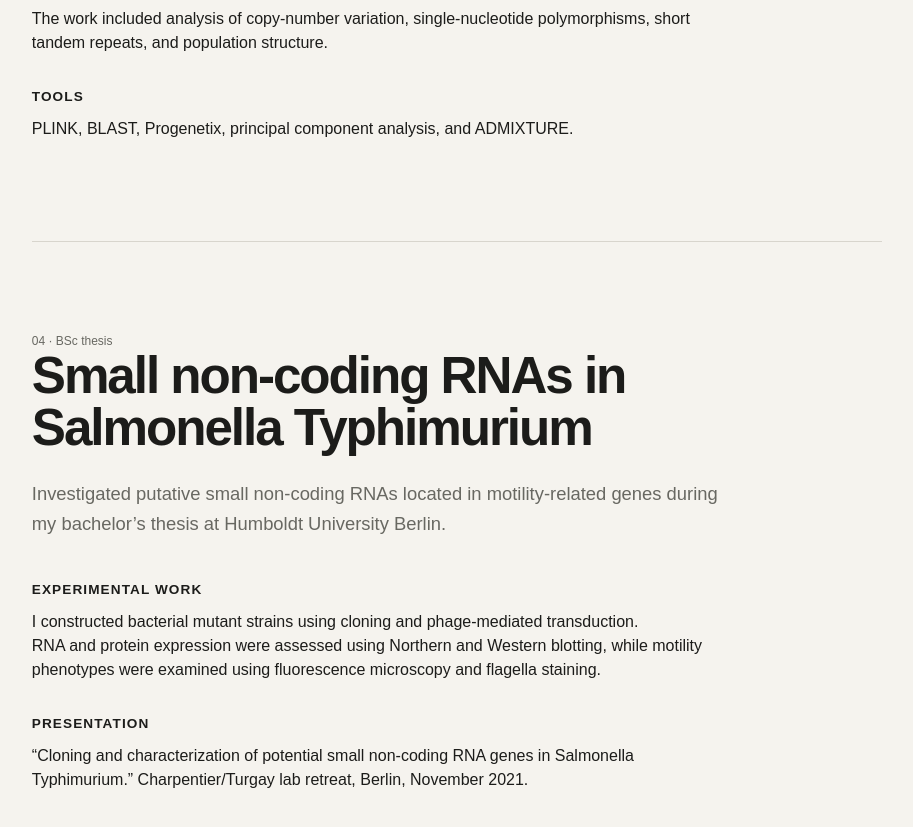
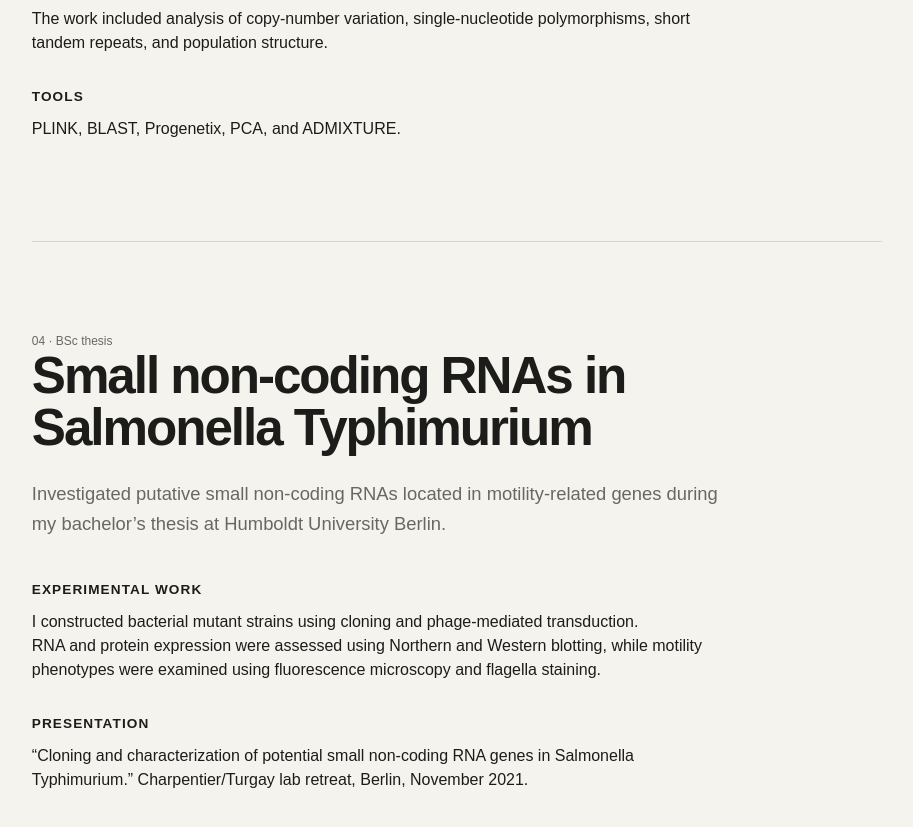
Before and after one commit to sarahgabsschon/sarahgabsschon.github.io, a plain HTML site: page index.html in a window 1280 px wide. Shown: the part 4265-5092 px from the top of the page, without its empty margins (45-958 px from the left). Drawn offline with Linux system fonts and the light colour scheme.

Commit message:
Update index.html

```diff
--- a/index.html
+++ b/index.html
@@ -879,7 +879,7 @@
 
 
           <p>
-            PLINK, BLAST, Progenetix, principal component analysis,
+            PLINK, BLAST, Progenetix, PCA,
             and ADMIXTURE.
           </p>
 
```
